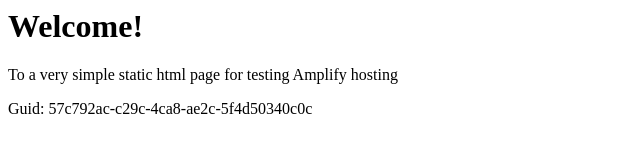
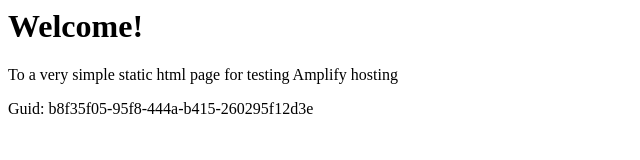
Before and after one commit to aws-aemilia-gru/Github-PR-Commit-Integration-Test-DoNotTouch-GitHubWebhookPushCanaryTest-v1-prod-sa-east-1, a website: page src/index.html in a window 1280 px wide. Shown: the full height of the page, 0-640 px from the left. Drawn offline with Linux system fonts and the light colour scheme.

Commit message:
commit from integ tests

```diff
--- a/src/index.html
+++ b/src/index.html
@@ -12,6 +12,6 @@
 <body>
     <h1>Welcome!</h1>
     <p>To a very simple static html page for testing Amplify hosting</p>
-    <p>Guid: 57c792ac-c29c-4ca8-ae2c-5f4d50340c0c</p></body>
+    <p>Guid: b8f35f05-95f8-444a-b415-260295f12d3e</p></body>
 
 </html>
```
